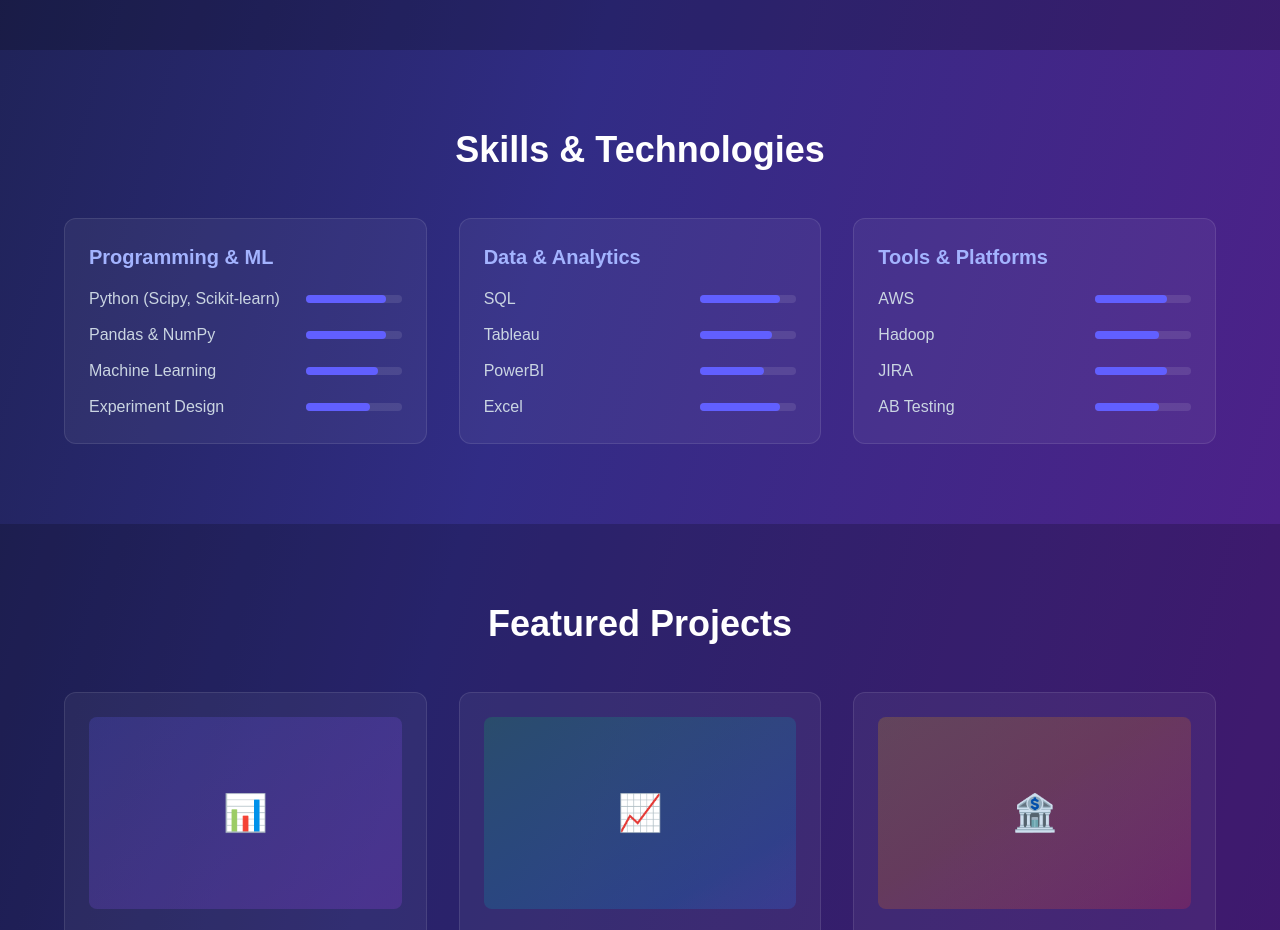
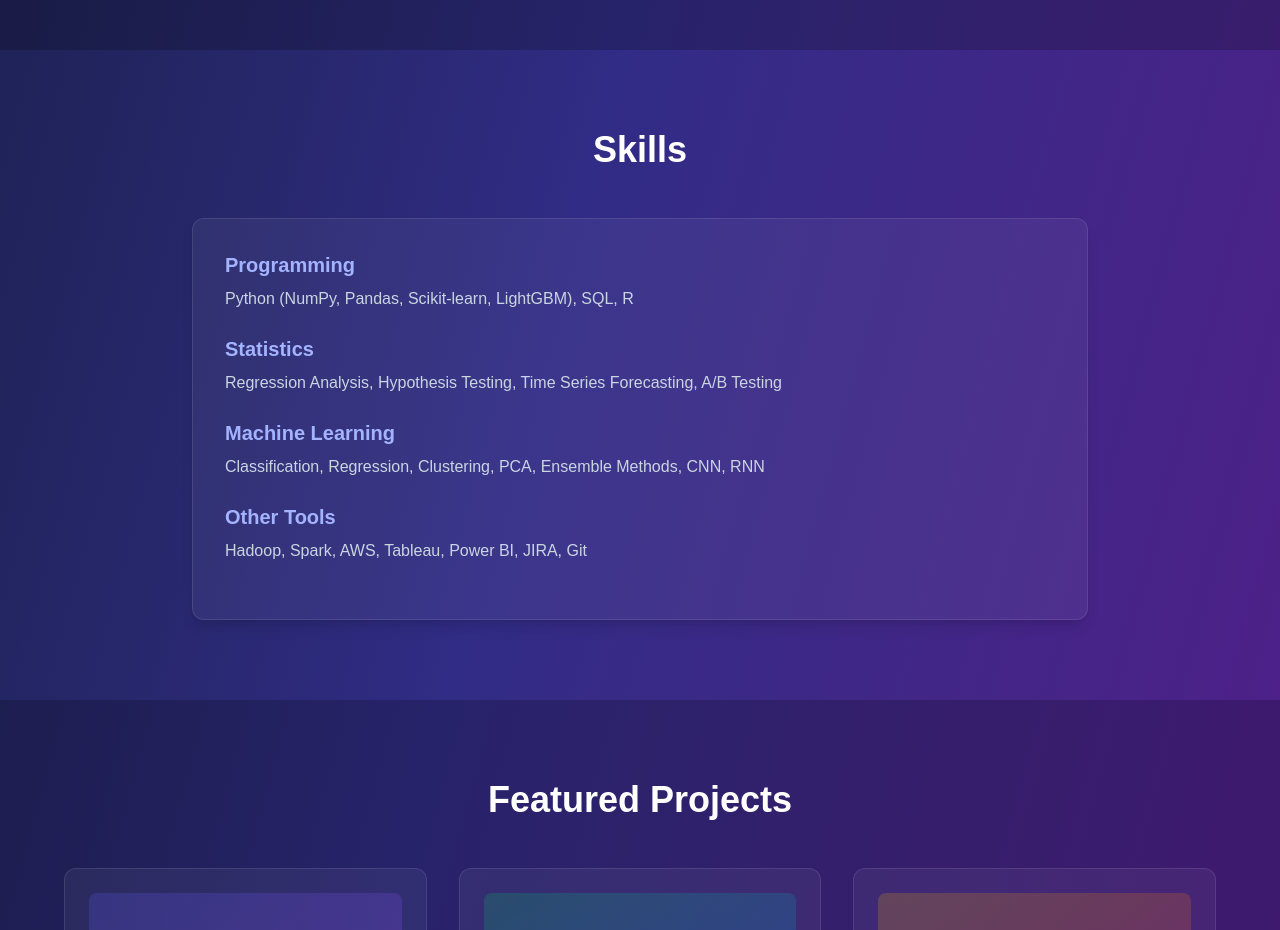
Before and after one commit to JP-DS/MyWebsite, a Next.js app: page / in a window 1280 px wide. Shown: the part 2400-3330 px from the top of the page. Built offline with nearby package versions, Linux system fonts and the light colour scheme.

Commit message:
Update: change Skills section heading to 'Skills' only

```diff
--- a/app/page.js
+++ b/app/page.js
@@ -253,7 +253,7 @@
 
       {/* Skills Section */}
       <section id="skills" className="py-20 px-6">
-        <div className="max-w-6xl mx-auto">
+        <div className="max-w-4xl mx-auto">
           <motion.h2
             className="text-3xl sm:text-4xl font-bold text-center mb-12"
             initial={{ opacity: 0, y: 20 }}
@@ -261,103 +261,30 @@
             transition={{ duration: 0.6 }}
             viewport={{ once: true }}
           >
-            Skills & Technologies
+            Skills
           </motion.h2>
           <motion.div
-            className="grid md:grid-cols-3 gap-8"
+            className="bg-white/5 p-8 rounded-xl border border-white/10 shadow-lg"
             initial={{ opacity: 0, y: 20 }}
             whileInView={{ opacity: 1, y: 0 }}
             transition={{ duration: 0.6, delay: 0.2 }}
             viewport={{ once: true }}
           >
-            <div className="bg-white/5 p-6 rounded-xl border border-white/10">
-              <h3 className="text-xl font-semibold mb-4 text-indigo-300">Programming & ML</h3>
-              <div className="space-y-3">
-                <div className="flex justify-between items-center">
-                  <span className="text-slate-300">Python (Scipy, Scikit-learn)</span>
-                  <div className="w-24 h-2 bg-white/10 rounded-full">
-                    <div className="w-20 h-2 bg-indigo-500 rounded-full"></div>
-                  </div>
-                </div>
-                <div className="flex justify-between items-center">
-                  <span className="text-slate-300">Pandas & NumPy</span>
-                  <div className="w-24 h-2 bg-white/10 rounded-full">
-                    <div className="w-20 h-2 bg-indigo-500 rounded-full"></div>
-                  </div>
-                </div>
-                <div className="flex justify-between items-center">
-                  <span className="text-slate-300">Machine Learning</span>
-                  <div className="w-24 h-2 bg-white/10 rounded-full">
-                    <div className="w-18 h-2 bg-indigo-500 rounded-full"></div>
-                  </div>
-                </div>
-                <div className="flex justify-between items-center">
-                  <span className="text-slate-300">Experiment Design</span>
-                  <div className="w-24 h-2 bg-white/10 rounded-full">
-                    <div className="w-16 h-2 bg-indigo-500 rounded-full"></div>
-                  </div>
-                </div>
-              </div>
+            <div className="mb-6">
+              <h3 className="text-xl font-semibold text-indigo-300 mb-2">Programming</h3>
+              <p className="text-slate-300">Python (NumPy, Pandas, Scikit-learn, LightGBM), SQL, R</p>
             </div>
-
-            <div className="bg-white/5 p-6 rounded-xl border border-white/10">
-              <h3 className="text-xl font-semibold mb-4 text-indigo-300">Data & Analytics</h3>
-              <div className="space-y-3">
-                <div className="flex justify-between items-center">
-                  <span className="text-slate-300">SQL</span>
-                  <div className="w-24 h-2 bg-white/10 rounded-full">
-                    <div className="w-20 h-2 bg-indigo-500 rounded-full"></div>
-                  </div>
-                </div>
-                <div className="flex justify-between items-center">
-                  <span className="text-slate-300">Tableau</span>
-                  <div className="w-24 h-2 bg-white/10 rounded-full">
-                    <div className="w-18 h-2 bg-indigo-500 rounded-full"></div>
-                  </div>
-                </div>
-                <div className="flex justify-between items-center">
-                  <span className="text-slate-300">PowerBI</span>
-                  <div className="w-24 h-2 bg-white/10 rounded-full">
-                    <div className="w-16 h-2 bg-indigo-500 rounded-full"></div>
-                  </div>
-                </div>
-                <div className="flex justify-between items-center">
-                  <span className="text-slate-300">Excel</span>
-                  <div className="w-24 h-2 bg-white/10 rounded-full">
-                    <div className="w-20 h-2 bg-indigo-500 rounded-full"></div>
-                  </div>
-                </div>
-              </div>
+            <div className="mb-6">
+              <h3 className="text-xl font-semibold text-indigo-300 mb-2">Statistics</h3>
+              <p className="text-slate-300">Regression Analysis, Hypothesis Testing, Time Series Forecasting, A/B Testing</p>
             </div>
-
-            <div className="bg-white/5 p-6 rounded-xl border border-white/10">
-              <h3 className="text-xl font-semibold mb-4 text-indigo-300">Tools & Platforms</h3>
-              <div className="space-y-3">
-                <div className="flex justify-between items-center">
-                  <span className="text-slate-300">AWS</span>
-                  <div className="w-24 h-2 bg-white/10 rounded-full">
-                    <div className="w-18 h-2 bg-indigo-500 rounded-full"></div>
-                  </div>
-                </div>
-                <div className="flex justify-between items-center">
-                  <span className="text-slate-300">Hadoop</span>
-                  <div className="w-24 h-2 bg-white/10 rounded-full">
-                    <div className="w-16 h-2 bg-indigo-500 rounded-full"></div>
-                  </div>
-                </div>
-                <div className="flex justify-between items-center">
-                  <span className="text-slate-300">JIRA</span>
-                  <div className="w-24 h-2 bg-white/10 rounded-full">
-                    <div className="w-18 h-2 bg-indigo-500 rounded-full"></div>
-                  </div>
-                </div>
-                <div className="flex justify-between items-center">
-                  <span className="text-slate-300">AB Testing</span>
-                  <div className="w-24 h-2 bg-white/10 rounded-full">
-                    <div className="w-16 h-2 bg-indigo-500 rounded-full"></div>
-                  </div>
-                </div>
-              </div>
+            <div className="mb-6">
+              <h3 className="text-xl font-semibold text-indigo-300 mb-2">Machine Learning</h3>
+              <p className="text-slate-300">Classification, Regression, Clustering, PCA, Ensemble Methods, CNN, RNN</p>
+            </div>
+            <div className="mb-6">
+              <h3 className="text-xl font-semibold text-indigo-300 mb-2">Other Tools</h3>
+              <p className="text-slate-300">Hadoop, Spark, AWS, Tableau, Power BI, JIRA, Git</p>
             </div>
           </motion.div>
         </div>
```
